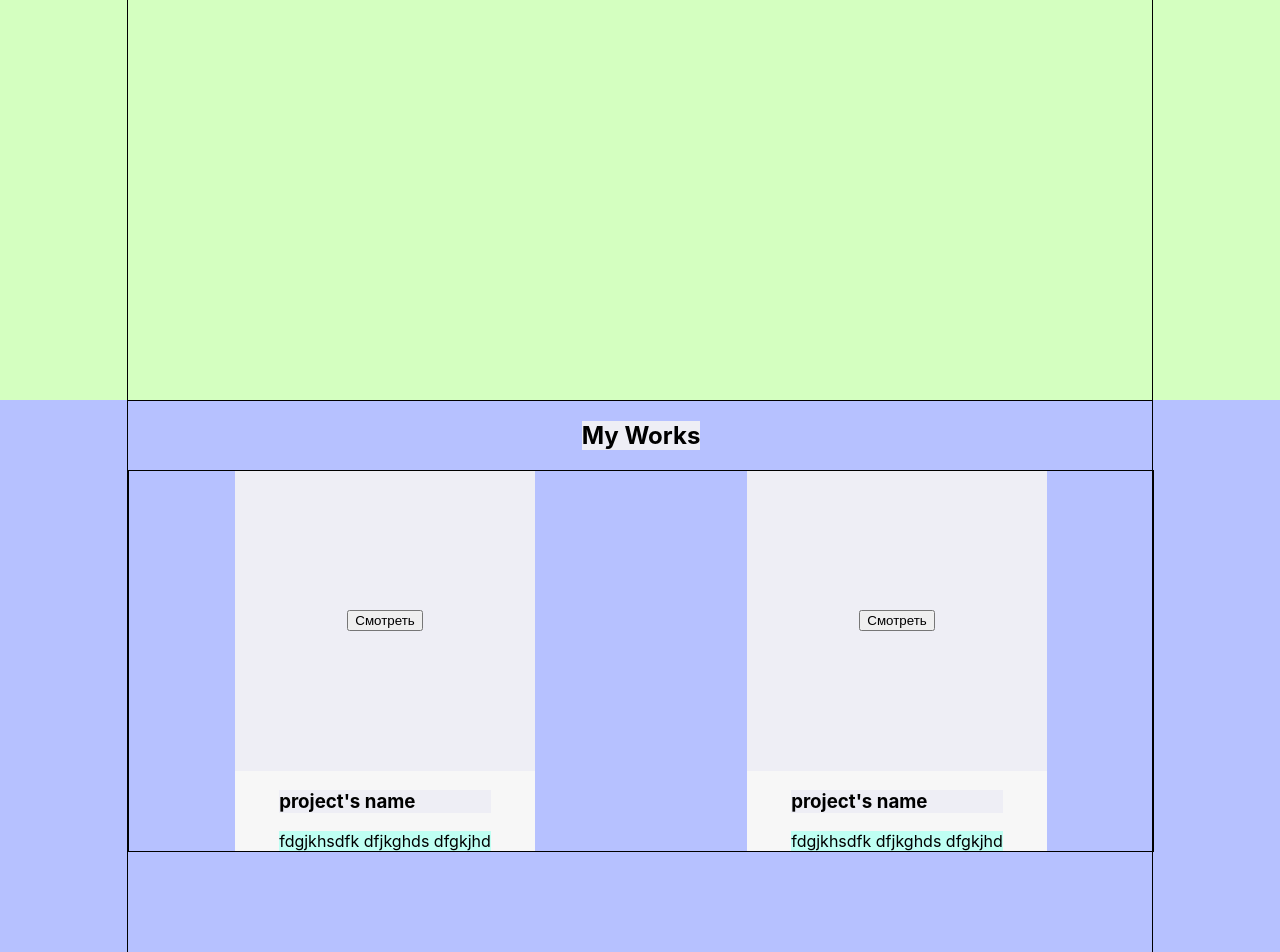
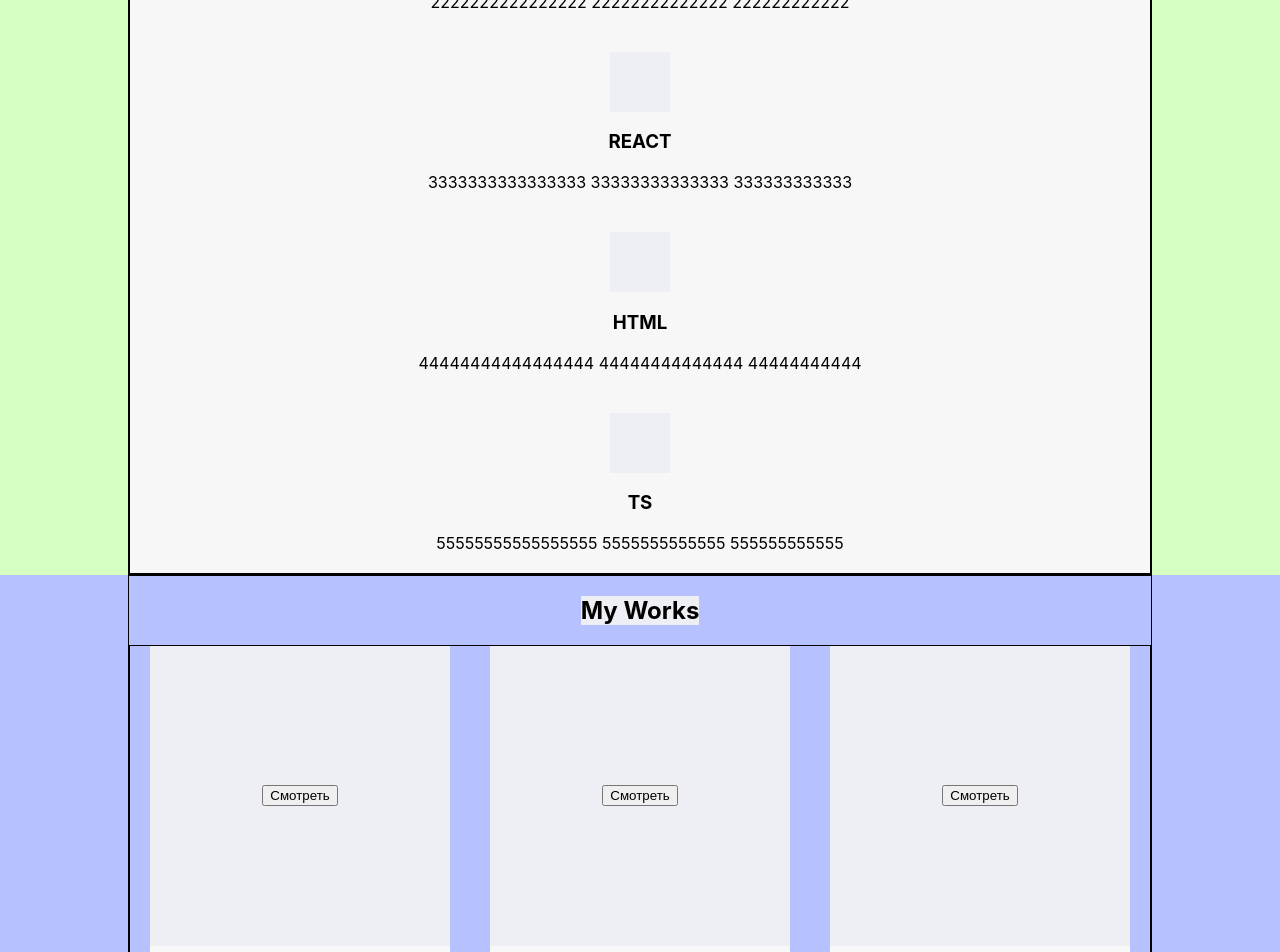
Before and after one commit to EvgenySychev/portfolio-react, a React (Create React App) app: page / in a window 1280 px wide. Shown: the part 1280-2232 px from the top of the page. Built offline with nearby package versions, Linux system fonts and the light colour scheme.

Commit message:
Part1 after fix same mistakes

```diff
--- a/package.json
+++ b/package.json
@@ -2,10 +2,12 @@
   "name": "portfolio-react",
   "version": "0.1.0",
   "private": true,
+  "homepage": "https://EvgenySychev.github.io/portfolio-react",
   "dependencies": {
     "@testing-library/jest-dom": "^5.14.1",
     "@testing-library/react": "^13.0.0",
     "@testing-library/user-event": "^13.2.1",
+    "gh-pages": "^4.0.0",
     "react": "^18.1.0",
     "react-dom": "^18.1.0",
     "react-scripts": "5.0.1",
@@ -15,7 +17,9 @@
     "start": "react-scripts start",
     "build": "react-scripts build",
     "test": "react-scripts test",
-    "eject": "react-scripts eject"
+    "eject": "react-scripts eject",
+    "predeploy": "npm run build",
+    "deploy": "gh-pages -d build"
   },
   "eslintConfig": {
     "extends": [
--- a/src/contacts/Contacts.module.css
+++ b/src/contacts/Contacts.module.css
@@ -1,6 +1,6 @@
 
 .contacts {
-    height: 100vh;
+    height: 50vh;
     background-color: #fbd5ff;
     border: 1px solid;
 }
--- a/src/contacts/Сontacts.js
+++ b/src/contacts/Сontacts.js
@@ -8,9 +8,9 @@ export function Contacts() {
             <div className= {`${styleContainer.container} ${style.block}`}>
                 <h3 className={style.title}>Контакты</h3>
                 <form className={style.formBlock}>
-                    <input />
-                    <input />
-                    <textarea></textarea>
+                    <input type={"text"}/>
+                    <input type={"text"}/>
+                    <textarea> </textarea>
                 </form>
                 <button>Отправить</button>
             </div>
--- a/src/footer/Footer.module.css
+++ b/src/footer/Footer.module.css
@@ -1,8 +1,9 @@
 
 .footer {
-    height: 30vh;
+    height: 35vh;
     background-color: #d3cdb7;
     border: 1px solid;
+    padding-top: 30px;
 }
 
 .block {
@@ -16,7 +17,7 @@
 
 .iconBlock {
     border: 1px solid;
-    width: 300px;
+    width: 280px;
     display: flex;
     justify-content: space-between;
 }
--- a/src/index.css
+++ b/src/index.css
@@ -11,3 +11,7 @@ code {
   font-family: source-code-pro, Menlo, Monaco, Consolas, 'Courier New',
     monospace;
 }
+
+* {
+  box-sizing: border-box;
+}
--- a/src/skills/Skills.js
+++ b/src/skills/Skills.js
@@ -11,9 +11,11 @@ export function Skills() {
                     Skils
                 </h2>
                 <div className={style.skills}>
-                    <Skill title = {"JS"} description={"11111111111"}/>
-                    <Skill title = {"CSS"} description={"222222222222"}/>
-                    <Skill title = {"REACT"} description={"33333333333"}/>
+                    <Skill title = {"JS"} description={"1111111111111 1111111111111 1111111111111111"}/>
+                    <Skill title = {"CSS"} description={"2222222222222222 22222222222222 222222222222"}/>
+                    <Skill title = {"REACT"} description={"3333333333333333 33333333333333 333333333333"}/>
+                    <Skill title = {"HTML"} description={"44444444444444444 44444444444444 44444444444"}/>
+                    <Skill title = {"TS"} description={"55555555555555555 5555555555555 555555555555"}/>
                 </div>
             </div>
         </div>
--- a/src/skills/Skills.module.css
+++ b/src/skills/Skills.module.css
@@ -1,5 +1,5 @@
 .skillsBlock {
-   height: 100vh;
+   min-height: 100vh;
     background-color: #d4ffc0;
 }
 
@@ -17,4 +17,5 @@
     width: 100%;
     display: flex;
     justify-content: space-between;
+    flex-wrap: wrap;
 }
--- a/src/skills/skill/Skill.js
+++ b/src/skills/skill/Skill.js
@@ -6,7 +6,7 @@ export function Skill(props) {
         <div className={style.skill}>
             <div className={style.icon}>  </div>
             <h3>{props.title}</h3>
-            <span className={style.description}>{props.description}</span>
+            <span>{props.description}</span>
         </div>
     );
 }
--- a/src/skills/skill/Skill.module.css
+++ b/src/skills/skill/Skill.module.css
@@ -1,10 +1,12 @@
 .skill {
-    width: 250px;
+    width: 100%;
     background-color: #f7f7f7;
     display: flex;
     flex-direction: column;
     align-items: center;
     text-align: center;
+    padding: 20px;
+    box-sizing: border-box;
 }
 
 .icon {
--- a/src/works/Works.js
+++ b/src/works/Works.js
@@ -12,8 +12,9 @@ export function Works() {
                     My Works
                 </h2>
                 <div className={style.works}>
-                    <Work title={"project's name"} description={"fdgjkhsdfk dfjkghds dfgkjhd"}/>
-                    <Work title={"project's name"} description={"fdgjkhsdfk dfjkghds dfgkjhd"}/>
+                    <Work title={"first project"} description={"fdgjkhsdfk dfjkghds dfgkjhd"}/>
+                    <Work title={"second project"} description={"fdgjkhsdfk dfjkghds dfgkjhd"}/>
+                    <Work title={"third project"} description={"fdgjkhsdfk dfjkghds dfgkjhd"}/>
                 </div>
             </div>
         </div>
--- a/src/works/Works.module.css
+++ b/src/works/Works.module.css
@@ -1,5 +1,5 @@
 .worksBlock {
-    height: 100vh;
+    min-height: 100vh;
     background-color:#b6c1ff;
 }
 
@@ -17,4 +17,5 @@
     width: 100%;
     display: flex;
     justify-content: space-around;
+    flex-wrap: wrap;
 }
```
Also changed, not shown: 1 other file (tests, documents, lock files or other folders).
